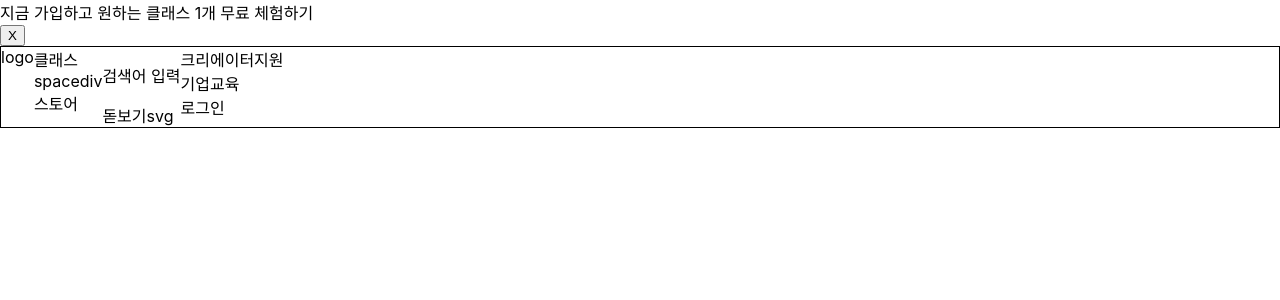
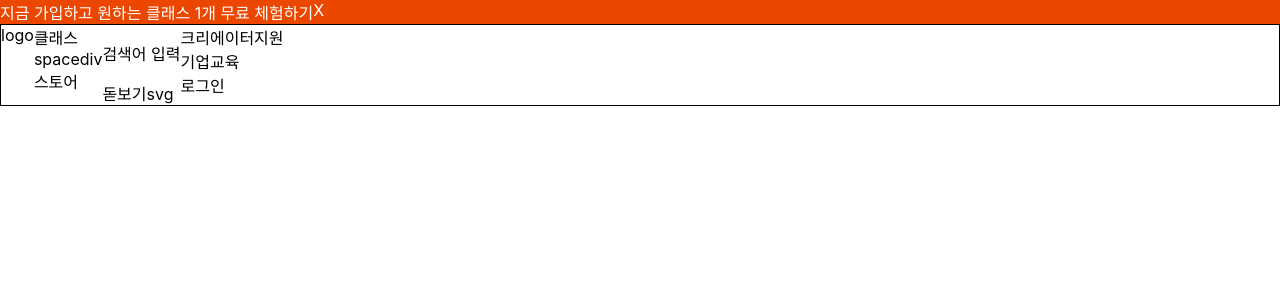
Before and after one commit to pho9902/FOCUS-Challenge, a Next.js app: page / in a window 1280 px wide. Shown: the top 300 px of the page. Built offline with nearby package versions, Linux system fonts and the light colour scheme.

Commit message:
topBanner 컴포넌트 생성, css 일부 적용

```diff
--- a/src/components/TopBanner.tsx
+++ b/src/components/TopBanner.tsx
@@ -1,8 +1,14 @@
+import styles from "styles/TopBanner.module.scss";
+
 export default function TopBanner() {
   return (
-    <div>
-      <div>지금 가입하고 원하는 클래스 1개 무료 체험하기</div>
-      <button>X</button>
+    <div className={styles.wrap}>
+      <div className={styles.container}>
+        <div className={styles.span}>
+          지금 가입하고 원하는 클래스 1개 무료 체험하기
+        </div>
+        <span className={styles.closeBtn}>X</span>
+      </div>
     </div>
   );
 }
--- /dev/null
+++ b/src/styles/TopBanner.module.scss
@@ -0,0 +1,19 @@
+.wrap {
+  width: 100%;
+  background-color: rgb(236, 71, 0);
+  z-index: 2000;
+  cursor: pointer;
+}
+
+.container {
+  display: flex;
+  margin: 0px, 36px;
+}
+
+.span {
+  color: white;
+}
+
+.closeBtn {
+  color: white;
+}
```
